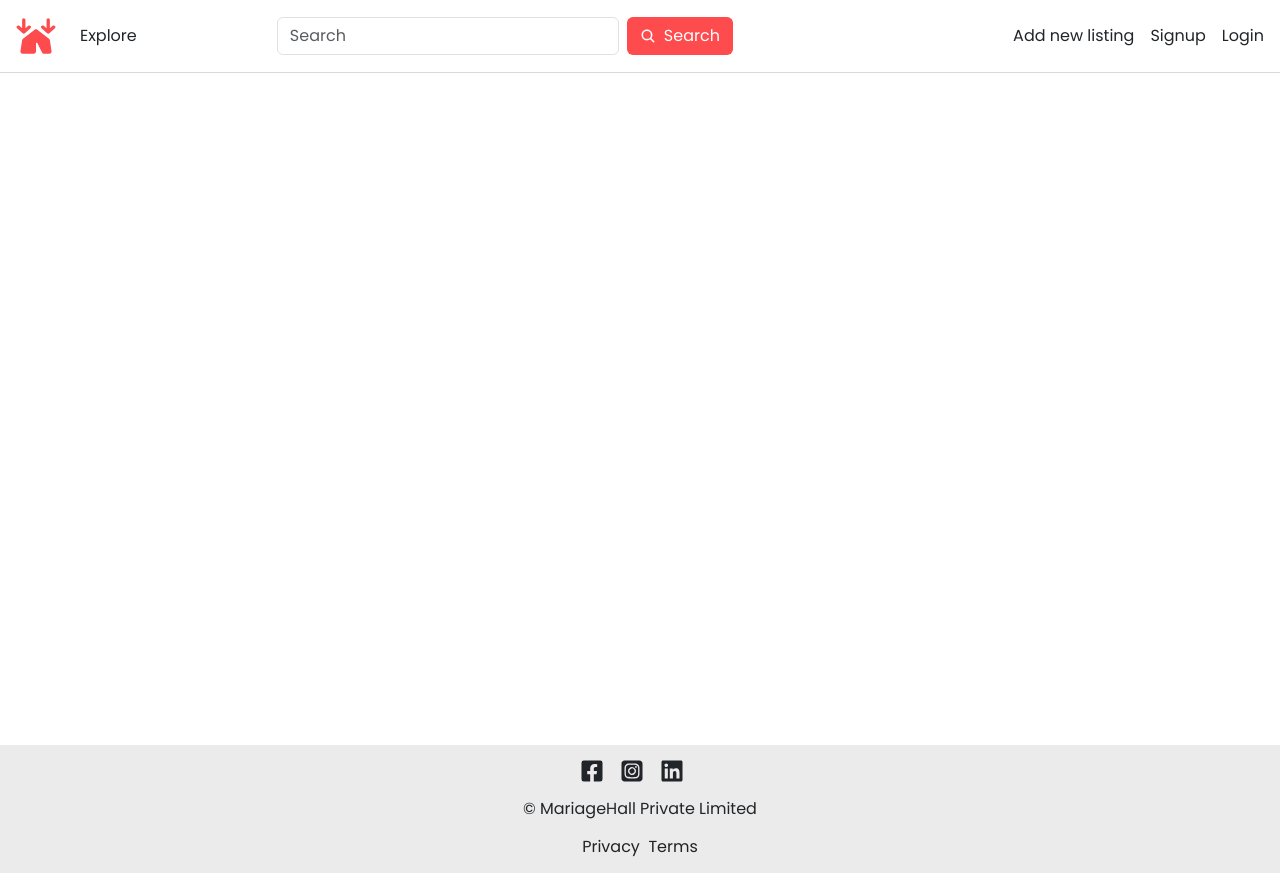
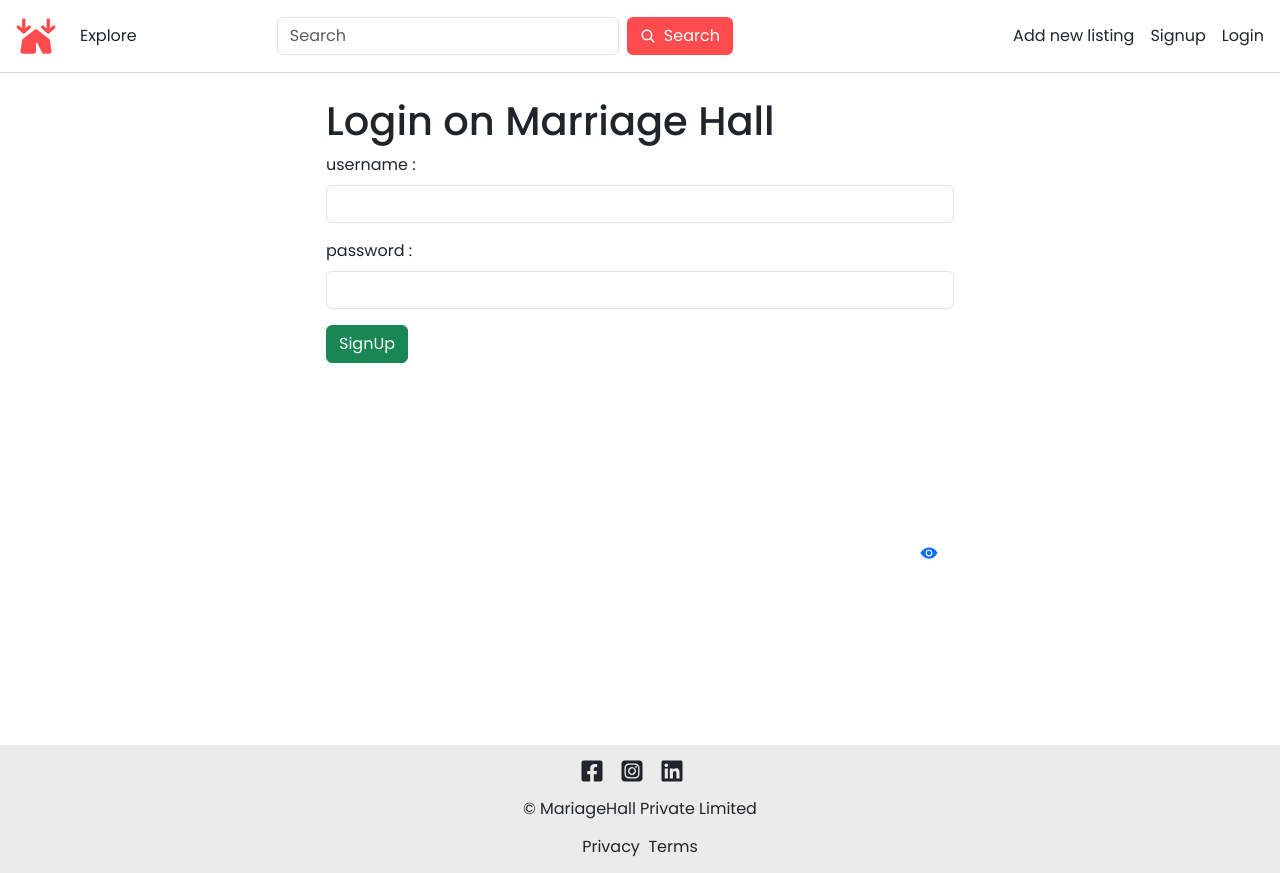
Before and after one commit to Aas-md/marriageHall-frontend, a React (Vite) app: page /LoginPage in a window 1280 px wide. Built offline with nearby package versions, Linux system fonts and the light colour scheme; a web font is replaced by a local one.

Commit message:
working on login

```diff
--- a/src/App.jsx
+++ b/src/App.jsx
@@ -5,6 +5,7 @@ import Footer from './component/navAndFooter/Footer';
 import ShowPage from './pages/ShowPage';
 import { BrowserRouter, Routes, Route } from "react-router-dom";
 import SignupPage from './pages/SignupPage'
+import LoginPage from './pages/LoginPage';
 
 function App() {
 
@@ -14,8 +15,10 @@ function App() {
       <Navbar />
       <main className='main-page'>
          <Routes>
-            <Route path="/" element={<ShowPage />} />
+            <Route path="/" element={<HomePage />} />
+             <Route path="/showpage/:listingId" element={<ShowPage />}/>
               <Route path="/signup" element={<SignupPage />} />
+              <Route path="/LoginPage" element={<LoginPage />} />
          </Routes>
 
       </main>
--- a/src/api.js
+++ b/src/api.js
@@ -18,8 +18,11 @@ export async function fetchAllListings() {
   }
 }
 
-export async function fetchListing() {
-  let url = 'http://localhost:3000/listings/68b6d8c34dc1e23fca63db3c'
+export async function fetchListing(listingId) {
+  // let url = 'http://localhost:3000/listings/68b6d8c34dc1e23fca63db3c'
+  let url = `http://localhost:3000/listings/${listingId}`
+
+
   try {
     let response = await fetch(url)
     if (!response.ok) {
@@ -95,12 +98,50 @@ export async function deleteReviewApi(listingId, reviewId) {
   return await response.json();
 }
 
+
+export async function loginApi(username = "", password = "") {
+  const url = "http://localhost:3000/login"
+  if (!username || !password) {
+    throw new Error("Please fill all the fields")
+  }
+
+  try {
+    const res = await fetch(url, {
+      method: "POST",
+      headers: {
+        "Content-Type": "application/json",
+      },
+      body: JSON.stringify({ username, password }),
+    });
+
+    if (!res.ok) {
+      // agar status 200–299 nahi hai to error
+      const errText = await res.text()
+      throw new Error(errText || "Login failed in !res.ok")
+    }
+
+    // response ko json me convert karo
+    const data = await res.json()
+    localStorage.setItem('token', data.token)
+    console.log(data.token)
+
+    // jo bhi backend return kare (token, user info etc.)
+    console.log(data)
+    return data
+  } catch (err) {
+    console.log('error in Login', err)
+    throw new Error(err || "Login failed")
+  }
+
+}
+
+
 export async function signup(username = "", password = "", email = "") {
   const url = "http://localhost:3000/signup";
 
   // simple check
   if (!username || !password || !email) {
-    throw new Error("Please fill all the fields");
+    throw new Error("Please fill all the fields")
   }
 
   try {
@@ -114,12 +155,13 @@ export async function signup(username = "", password = "", email = "") {
 
     if (!res.ok) {
       // convert error body if needed
-      const errorText = await res.text();
+      const errorText = await res.text()
       throw new Error(errorText || "Signup failed")
     }
 
     // parse JSON response
     const data = await res.json()
+
     localStorage.setItem('token', data.token)
 
     return data;
--- a/src/component/AddReview.jsx
+++ b/src/component/AddReview.jsx
@@ -11,19 +11,10 @@ export default function AddReview({ listingId, onAdded }) {
     const [validated, setValidated] = useState(false)
 
     let handleSubmit = async (e) => {
-        e.preventDefault() // stop reload
+        e.preventDefault()
         setValidated(true)
-        // console.log(comment,rating)
         let res = await addReviewCntr(listingId, comment, rating)
-        // const newReviewClean = {
-        //     _id: res.review._id,
-        //     comment: res.review.comment,
-        //     rating: res.review.rating,
-        //     author: res.review.author,
-        //     createdAt: res.review.createdAt,
-        // };
-        onAdded?.(res.review);
-
+        onAdded?.(res.review)
         setComment('');
         setRating(3);
 
--- a/src/component/HomeCard.jsx
+++ b/src/component/HomeCard.jsx
@@ -1,17 +1,23 @@
 import { useEffect, useState } from 'react'
 import './Homecard.css'
+import { useNavigate } from "react-router-dom";
 
 
-export function HomeCard({listing}) {
+export function HomeCard({ listing }) {
 
   let imageUrl = listing.image ? listing.image : "https://images.unsplash.com/photo-1618773928121-c32242e63f39?w=400&auto=format&fit=crop&q=60&ixlib=rb-4.1.0&ixid=M3wxMjA3fDB8MHxzZWFyY2h8NHx8aG90ZWwlMjByb29tfGVufDB8fDB8fHww"
 
+  const navigate = useNavigate();
+  const handleClick = () => {
+    navigate(`/showpage/${listing.id}`) // navigation inside component
+  };
+
   return (
-    <div className="home-card">
+    <div className="home-card" onClick={handleClick} >
       <img src={imageUrl} width="350" height="300" />
-        <span className="card-title">{listing.title}</span>
-        <span>{listing.city}</span>
-        <span>₹ {listing.price}/night</span>
-      </div>
+      <span className="card-title">{listing.title}</span>
+      <span>{listing.city}</span>
+      <span>₹ {listing.price}/night</span>
+    </div>
   )
 }
--- a/src/component/navAndFooter/navbar.jsx
+++ b/src/component/navAndFooter/navbar.jsx
@@ -9,16 +9,25 @@ export default function Navbar() {
 
    const navigate = useNavigate()
   let handleSignup = ()=>{
-      console.log('handle signup')
+
         navigate("/signup")
+  }
+
+  const handleHomeNavigate = () => {
+    navigate(`/`) // navigation inside component
+  };
+
+  let handleLogin = ()=>{
+
+    navigate('/LoginPage')
   }
 
   return (
     <nav className="navbar fixed-top navbar-expand-md ">
 
       <div className="logo d-flex align-items-center">
-        <FaTentArrowsDown className="icon me-2" />
-        <span>Explore</span>
+        <FaTentArrowsDown onClick={handleHomeNavigate} className="icon me-2" />
+        <span onClick={handleHomeNavigate}>Explore</span>
       </div>
 
       {/* Hamburger toggler */}
@@ -54,7 +63,7 @@ export default function Navbar() {
   <div className="buttons ms-auto d-flex flex-column flex-md-row">
     <span >Add new listing</span>
     <span onClick={handleSignup}>Signup</span>
-    <span>Login</span>
+    <span onClick={handleLogin}>Login</span>
     <span className='logout'>Logout</span>
   </div>
 </div>
--- a/src/component/review.jsx
+++ b/src/component/review.jsx
@@ -4,8 +4,6 @@ import './review.css'
 import { deleteReview } from '../controller/reviewController'
 
 export default function Review({ review, listingId, onDeleted }) {
-
-  // let listingId = '68b6d8c34dc1e23fca63db3c'
 
   let reviewId = review._id
 
@@ -31,7 +29,6 @@ export default function Review({ review, listingId, onDeleted }) {
             key={n}
             size={30}
             color={n <= review.rating ? "gold" : "lightgray"}
-            // onClick={() => setRating(n)}
             style={{ marginRight: 5 }}
           />
         ))}
--- a/src/controller/authController.js
+++ b/src/controller/authController.js
@@ -1,7 +1,13 @@
 import {signup} from '../api.js'
+import { loginApi } from '../api.js'
 
 export async function authSignup(username,password,email){
 
     let res = await signup(username,password,email)
     return res
 }
+
+export async function login(username,password){
+    let res = await loginApi(username,password)
+    return res
+}
--- a/src/controller/showController.js
+++ b/src/controller/showController.js
@@ -1,6 +1,6 @@
 import { fetchListing } from "../api";
 
-export default async function getListing(){
-    let listing = await fetchListing()
+export default async function getListing(listingId){
+    let listing = await fetchListing(listingId)
     return listing
 }
--- a/src/pages/HomePage.jsx
+++ b/src/pages/HomePage.jsx
@@ -9,7 +9,7 @@ export function HomePage() {
     let [listings, setListings] = useState([])
     const called = useRef(false)
     useEffect(() => {
-        if (called.current) return; // prevent double call
+        if (called.current) return
         called.current = true
 
         let getListings = async () => {
--- /dev/null
+++ b/src/pages/LoginPage.jsx
@@ -0,0 +1,58 @@
+import { useState } from "react"
+import { IoEye } from "react-icons/io5";
+import { IoMdEyeOff } from "react-icons/io";
+import { login } from "../controller/authController";
+
+export default function LoginPage() {
+
+    const [showPassword, setShowPassword] = useState(false)
+    const [username, setUsername] = useState("")
+    const [password, setPassword] = useState("")
+
+    const handleSubmit = async (event) => {
+        event.preventDefault()
+        try {
+            const res = await login(username, password)
+            setPassword('')
+            setUsername('')
+            console.log("Signup success:", res)
+        } catch (err) {
+            console.error(err.message)
+        }
+
+
+    }
+
+    return (
+        <div className="mt-4 mb-4 row mt-3">
+            <h1 className="col-6 offset-3">Login on Marriage Hall</h1>
+            <div className=" col-6 offset-3">
+
+                <form noValidate className="needs-validation" onSubmit={handleSubmit}>
+                    <div className="mb-3 form-group">
+                        <label htmlFor="username" className="form-label">username :</label>
+                        <input type="text" className="form-control" id="username" required value={username} onChange={(e) => setUsername(e.target.value)} />
+                        <div className="valid-feedback">Loosk Good!</div>
+                    </div>
+
+                    <div className="mb-3 form-group">
+                        <label htmlFor="password" className="form-label">password :</label>
+                        <input type={showPassword ? "text" : "password"} className="form-control" id="password" required value={password} onChange={(e) => setPassword(e.target.value)} />
+                        <button
+                            type="button"
+                            onClick={() => setShowPassword(!showPassword)}
+                            className="btn eye-btn btn-link position-absolute  translate-middle-y me-2 p-0"
+
+                        >
+                            {showPassword ? <IoMdEyeOff size={18} /> : <IoEye size={18} />}
+                        </button>
+
+                    </div>
+
+                    <button className="btn btn-success ">SignUp</button>
+                </form>
+
+            </div>
+        </div>
+    )
+}
--- a/src/pages/ShowPage.jsx
+++ b/src/pages/ShowPage.jsx
@@ -4,9 +4,12 @@ import './showpage.css'
 import getListing from "../controller/showController";
 import Review from "../component/review";
 import AddReview from "../component/AddReview";
+import { useParams } from "react-router-dom";
 
 
 export default function ShowPage() {
+
+    const {listingId} = useParams()
 
     let alreadyFetched = false;
     let [listing, setListing] = useState([])
@@ -16,31 +19,28 @@ export default function ShowPage() {
         setReviews((prev) => prev.filter((r) => r._id !== reviewId))
     }
 
-
     const handleReviewAdded = (newReview) => {
 
         setReviews(prev => {
-            const newArr = [...prev, newReview]; // bottom pe add karne ke liye
+            const newArr = [...prev, newReview]
             return newArr;
         });
 
     }
 
+    const called = useRef(false)
 
-
-
-    const called = useRef(false)
     useEffect(() => {
-        if (called.current) return // prevent double call
+        if (called.current) return
         called.current = true
 
         let fetch = async () => {
 
-            let data = await getListing()
+            let data = await getListing(listingId)
             setListing(data)
             console.log(data)
             if (data.reviews?.length > 0) {
-                setReviews(data.reviews) // reviews tabhi set ho jab listing aa jaaye
+                setReviews(data.reviews)
             }
         }
         fetch()
@@ -72,12 +72,3 @@ export default function ShowPage() {
         </div>
     )
 }
-
-
-
-
-//  {
-//                     listing.reviews ? listing.reviews.map((review, id) => (
-//                         <Review review={review} key={id} />
-//                     )) : <p>No reviews yet</p>
-//                 }
```
Also changed, not shown: src/pages/SignupPage.jsx (+4 -4 lines).
